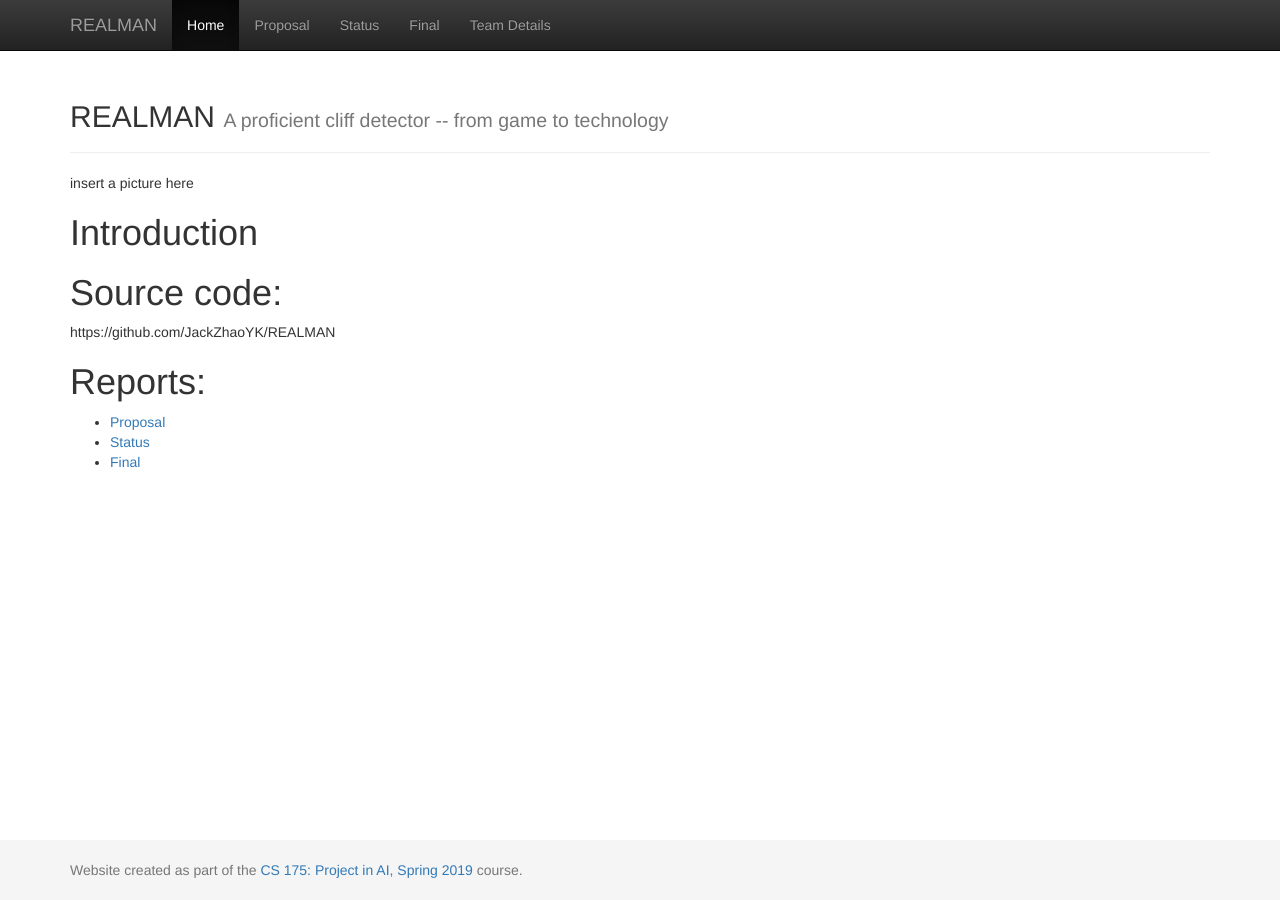
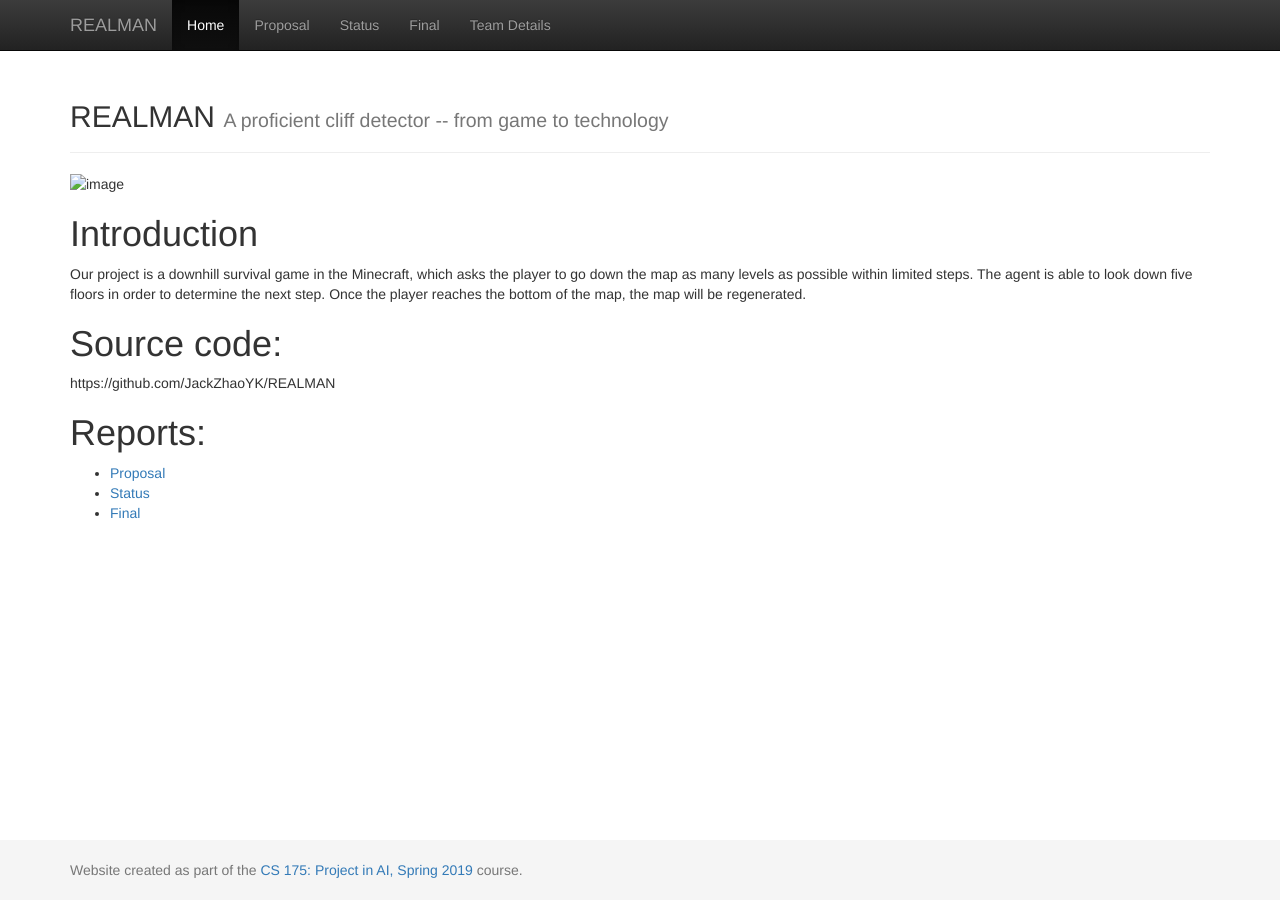
Before and after one commit to JackZhaoYK/REALMAN, a Jekyll site: the page built from docs/index.md, in a window 1280 px wide. Built offline with Jekyll 4.4.1, drawn with Linux system fonts in a browser that asks for light colours.

```diff
--- a/docs/index.md
+++ b/docs/index.md
@@ -3,10 +3,10 @@ layout: default
 title:  Home
 ---
 
-insert a picture here
+![image]()
 
 # Introduction
-
+Our project is a downhill survival game in the Minecraft, which asks the player to go down the map as many levels as possible within limited steps. The agent is able to look down five floors in order to determine the next step. Once the player reaches the bottom of the map, the map will be regenerated.
 
 
 # Source code:
@@ -15,5 +15,5 @@ https://github.com/JackZhaoYK/REALMAN
 
 # Reports:
 - [Proposal](proposal.md)
-- [Status](status.html)
-- [Final](final.html)
+- [Status](status.md)
+- [Final](final.md)
```
